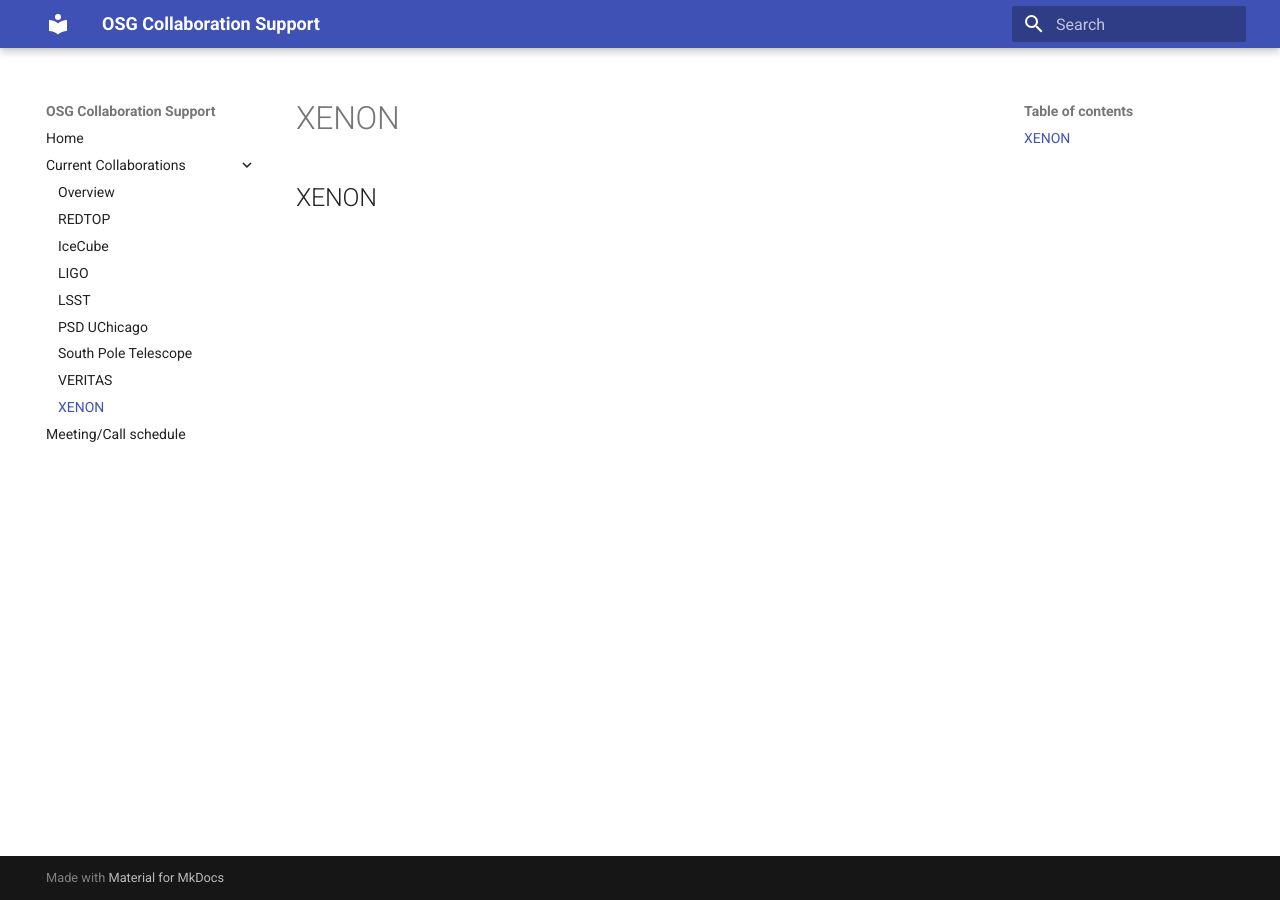
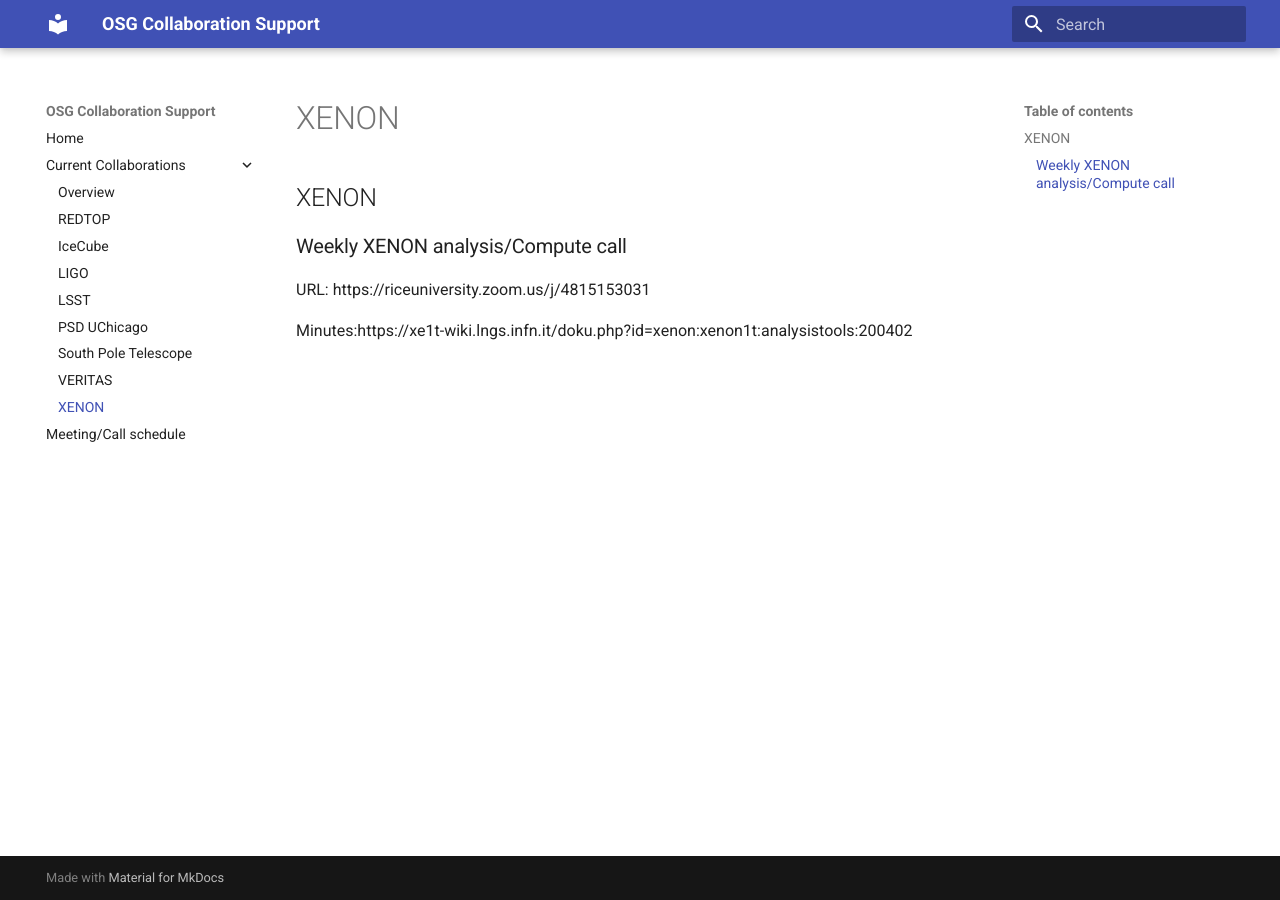
Before and after one commit to osg-htc/collaboration-support, an MkDocs documentation site: the page built from docs/projects/xenon.md, in a window 1280 px wide. Built offline with MkDocs 1.6.1 and Material for MkDocs 9.7.7, drawn with Linux system fonts in a browser that asks for light colours; old or Windows-style settings are respelled for this version of MkDocs.

Commit message:
Update xenon.md

```diff
--- a/docs/projects/xenon.md
+++ b/docs/projects/xenon.md
@@ -1 +1,7 @@
 ## XENON
+
+
+### Weekly XENON analysis/Compute call
+URL: https://riceuniversity.zoom.us/j/4815153031
+
+Minutes:https://xe1t-wiki.lngs.infn.it/doku.php?id=xenon:xenon1t:analysistools:200402
```
